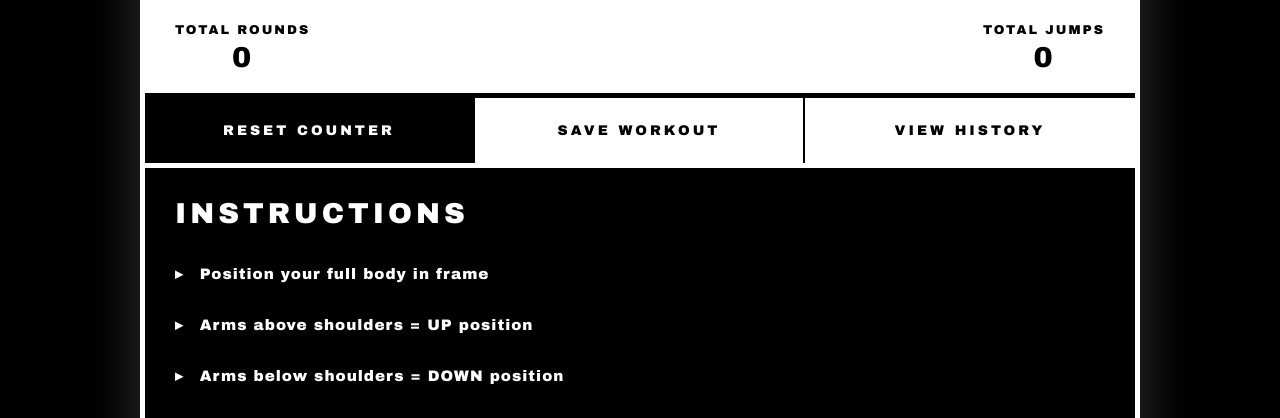
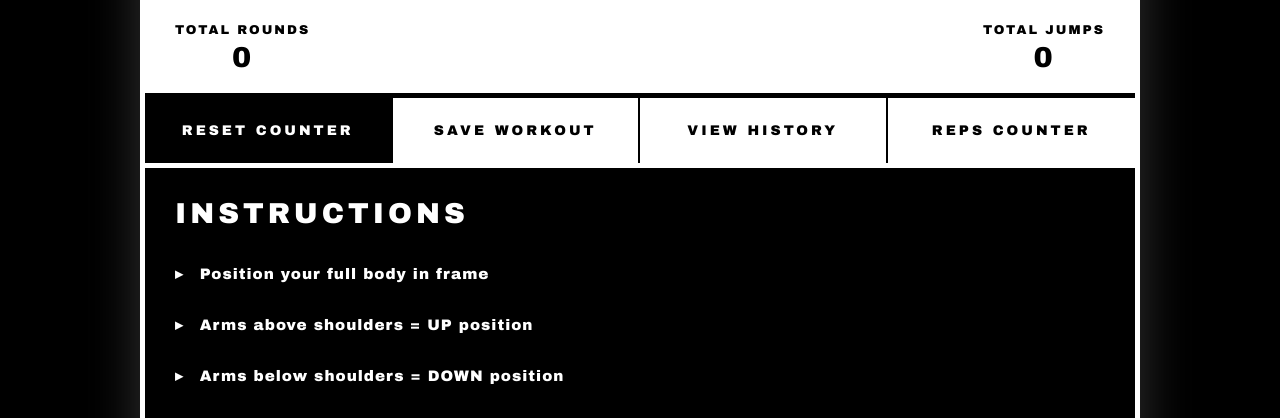
Before and after one commit to prokashevr/exercise_counter, a Flask app: page / in a window 1280 px wide. Shown: the part 975-1393 px from the top of the page. Run offline with Flask 3, Linux system fonts and the light colour scheme; data that the repository does not hold is empty.

Commit message:
Added "Reps Counter" feature with navigation and route integration

```diff
--- a/templates/history.html
+++ b/templates/history.html
@@ -194,6 +194,7 @@
 </head>
 <body>
     <a href="/" class="back-btn">← Back to Workout</a>
+    <a href="/reps-counter" class="back-btn" style="left: auto; right: 30px;">Reps Counter →</a>
 
     <div class="header">
         <h1>History</h1>
--- a/templates/index.html
+++ b/templates/index.html
@@ -392,6 +392,7 @@
             <button class="reset-btn" onclick="resetCounter()">Reset Counter</button>
             <button class="record-btn" id="record-btn" onclick="toggleRecording()">Save Workout</button>
             <button class="history-btn" onclick="openHistory()">View History</button>
+            <button class="history-btn" onclick="window.open('/reps-counter', '_blank')">Reps Counter</button>
         </div>
 
         <div id="status-message" class="status-message"></div>
--- a/web_app.py
+++ b/web_app.py
@@ -187,6 +187,10 @@ def index():
 @app.route('/history')
 def history():
     return render_template('history.html')
+
+@app.route('/reps-counter')
+def reps_counter():
+    return render_template('reps_counter.html')
 
 @app.route('/video_feed')
 def video_feed():
```
